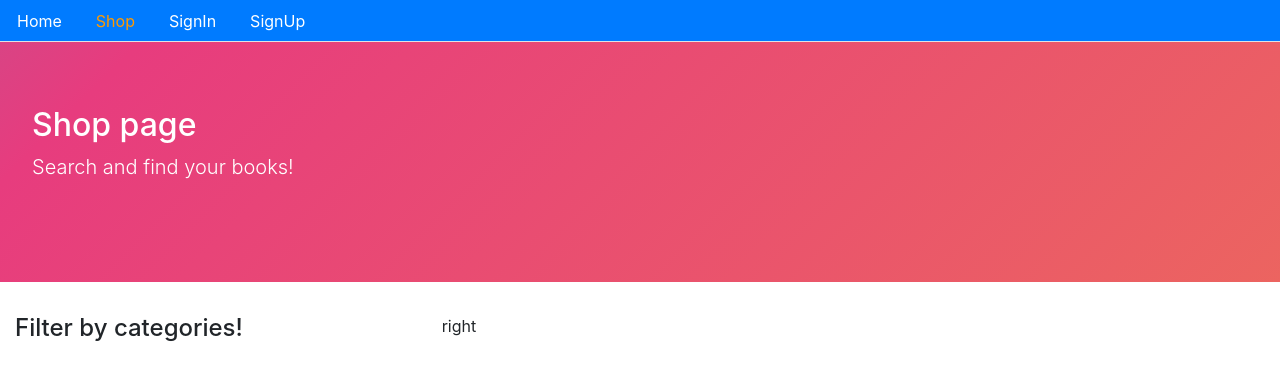
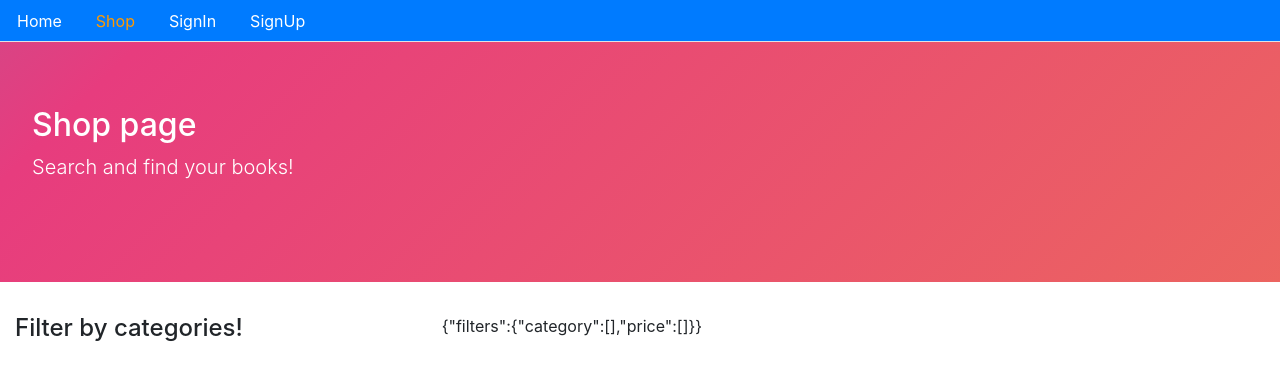
Before and after one commit to A1dricAP/e-commerce_front, a React (Create React App) app: page /shop in a window 1280 px wide. Shown: the top 380 px of the page. Built offline with nearby package versions, Linux system fonts and the light colour scheme; no server answers.

Commit message:
Set filters with category

```diff
--- a/src/core/Shop.js
+++ b/src/core/Shop.js
@@ -5,6 +5,9 @@
 import CheckBox from './checkBox'
 
 const Shop=()=>{
+    const [myFilters, setMyFilters]=useState({
+        filters:{category:[],price:[]}
+    })
     const [categories, setCategories]=useState([])
     const [error, setError]=useState(false)
 
@@ -24,7 +27,10 @@
     },[])
 
     const handleFilter=(filters,filterBy)=>{
-        console.log("SHOP",filters,filterBy)
+        // console.log("SHOP",filters,filterBy)
+        const newFilters = {...myFilters}
+        newFilters.filters[filterBy]=filters
+        setMyFilters(newFilters)
     }
 
     return(
@@ -36,7 +42,7 @@
                     <CheckBox categories={categories} handleFilter={filters=>  handleFilter(  filters,'category')}/>
                     </ul>
                 </div>
-                <div className='col-8'>right</div>
+                <div className='col-8'>{JSON.stringify(myFilters)}</div>
             </div>
         </Layout>
       );
```
